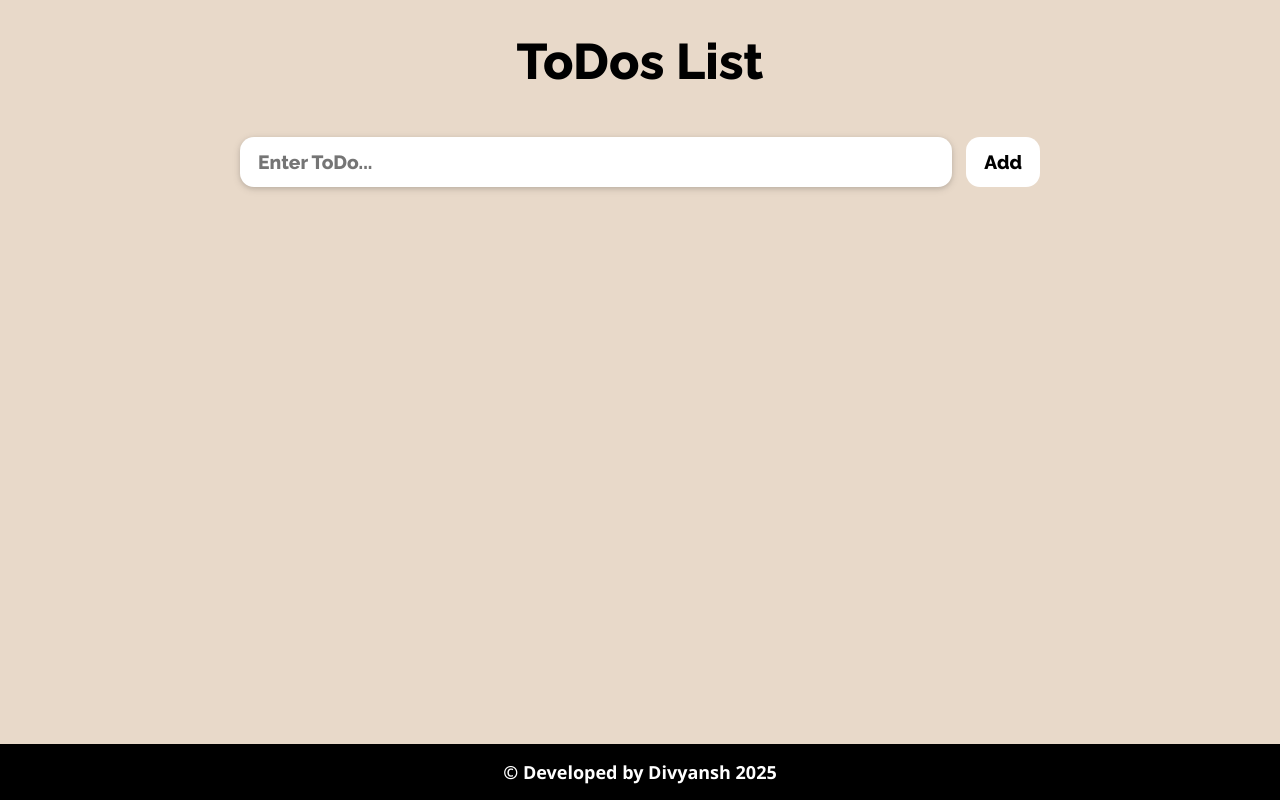
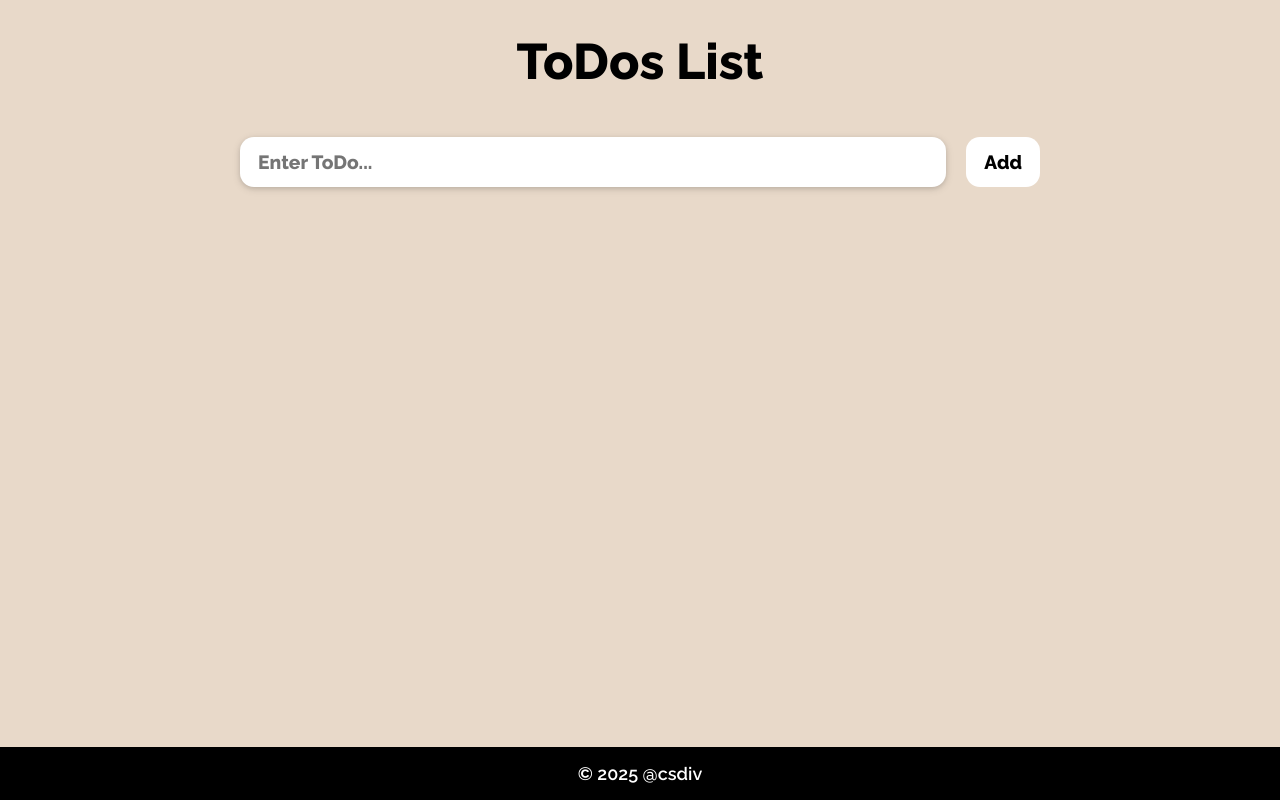
Before and after one commit to csdivyansh/ToDo, a React (Vite) app: page / in a window 1280 px wide. Built offline with nearby package versions, Linux system fonts and the light colour scheme.

Commit message:
improved ui

```diff
--- a/src/components/Footer.jsx
+++ b/src/components/Footer.jsx
@@ -1,3 +1,3 @@
 export default function Footer() {
-    return <footer>© Developed by Divyansh 2025</footer>;
+    return <footer>© 2025 @csdiv</footer>;
 }
--- a/src/index.css
+++ b/src/index.css
@@ -28,13 +28,21 @@ header {
   align-items: stretch;
 }
 
-header,
 .main {
+  gap: 14px;
+  padding-bottom: 5rem;
   max-width: 800px;
-  width: 100%;
+  width: 80%;
   margin: 0 auto;
-  gap: 14px;
 }
+
+header{
+  gap: 20px;
+  max-width: 800px;
+  width: 80%;
+  margin: 0 auto;
+}
+
 
 header input {
   flex: 1;
@@ -82,6 +90,7 @@ p {
   padding: 20px;
   border-radius: 14px;
   background: white;
+  box-sizing: border-box;
 }
 
 .todoItem p {
@@ -109,11 +118,11 @@ p {
 footer {
   width: 100%;
   padding: 1rem;
-  font-family: "Segoe UI", Tahoma, Geneva, Verdana, sans-serif;
   font-weight: 600;
   font-size: large;
   position: fixed;
   bottom: 0;
+  left: 0;
   text-align: center;
   background: #000;
   color: #fff;
@@ -124,6 +133,10 @@ footer {
   header input {
     font-size: 1.2em;
   }
+  header{
+    display: flex;
+  }
+
 
   p {
     font-size: 1em;
```
Also changed, not shown: 2 other files (tests, documents, lock files or other folders).
